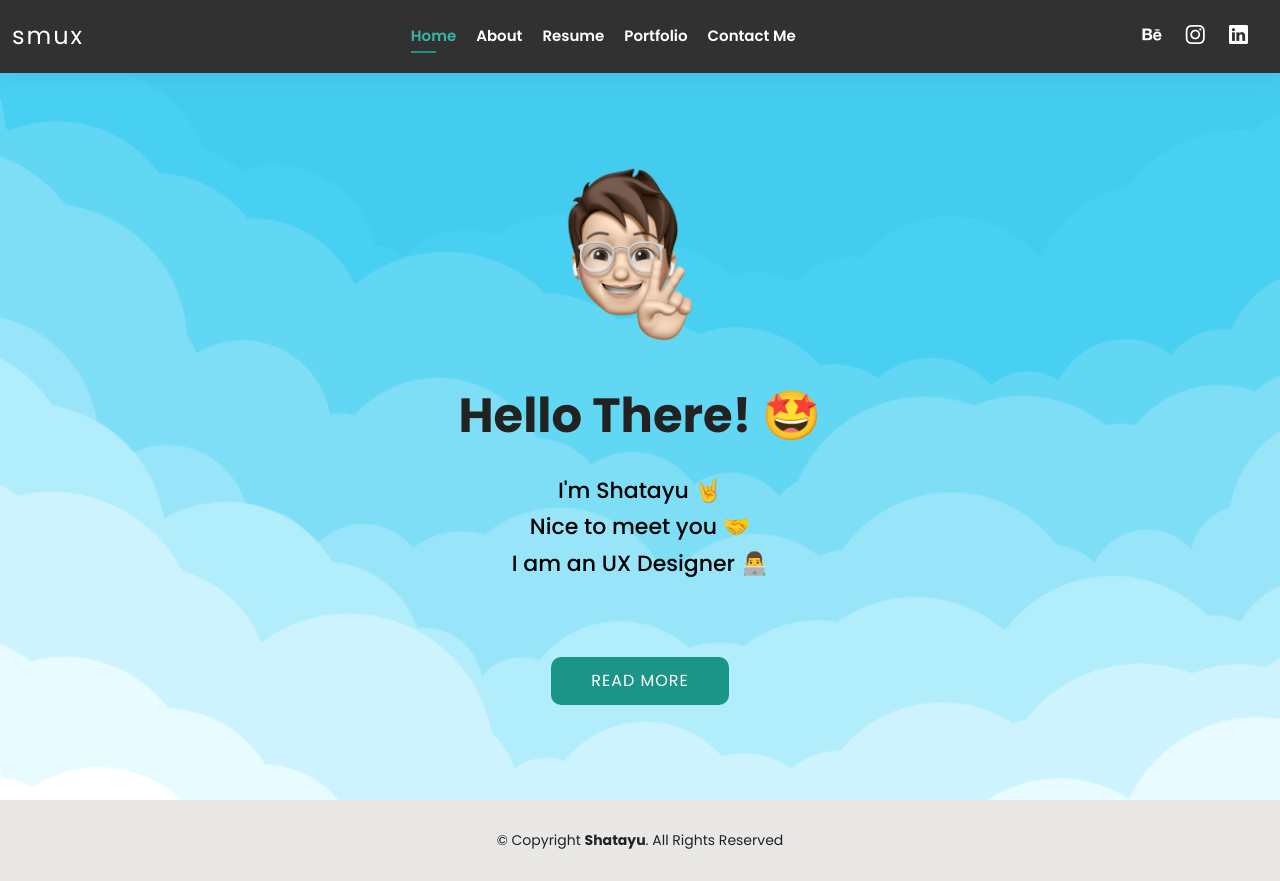
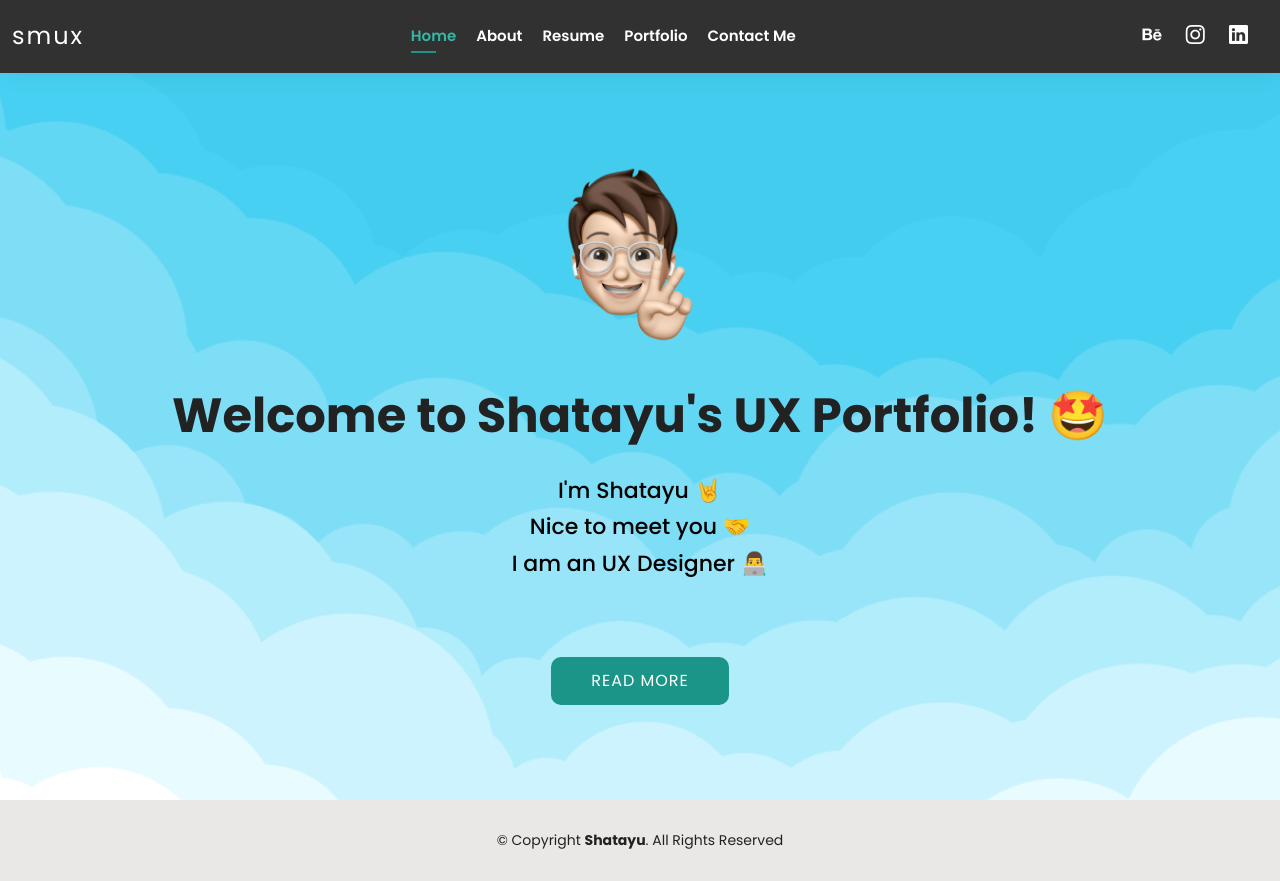
Before and after one commit to shatayu12/shatayumondhe.github.io, a plain HTML site: page index.html in a window 1280 px wide. Drawn offline with Linux system fonts and the light colour scheme.

Commit message:
Update index.html

```diff
--- a/index.html
+++ b/index.html
@@ -73,7 +73,7 @@
     &nbsp;
     &nbsp;
     &nbsp;
-      <h1>Hello There! 🤩</h1>&nbsp;&nbsp;&nbsp;
+      <h1>Welcome to Shatayu's UX Portfolio! 🤩</h1>&nbsp;&nbsp;&nbsp;
       <h2 style="color: black;">I'm Shatayu 🤘</h2>
       <h2 style="color: black;">Nice to meet you 🤝</h2>
       <h2 style="color: black;"> I am an UX Designer 👨‍💻</h2>
@@ -82,10 +82,6 @@
   </section>
 
   <!-- End Hero -->
-
-
-
-
 
   <!-- ======= Footer ======= -->
   <footer id="footer">
```
